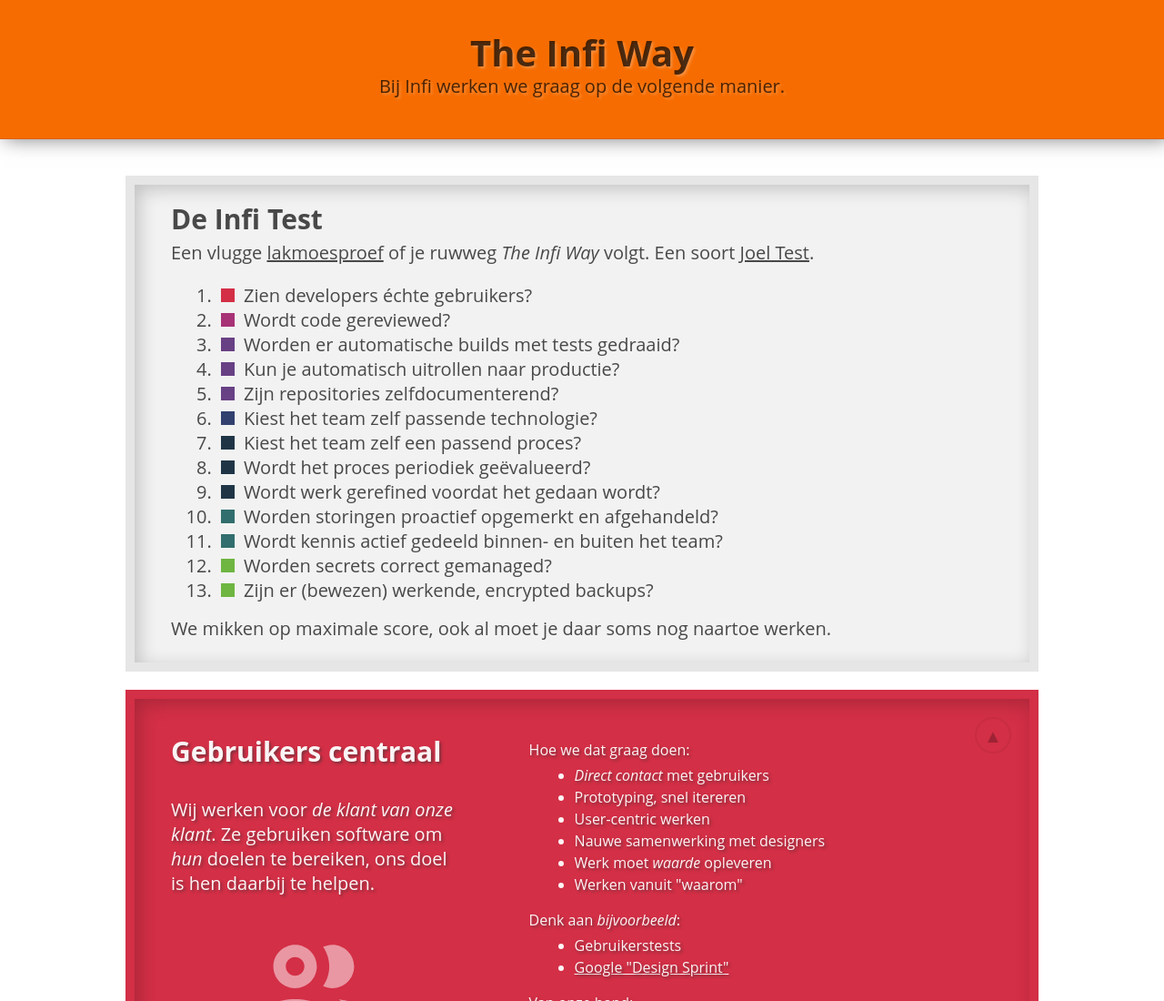
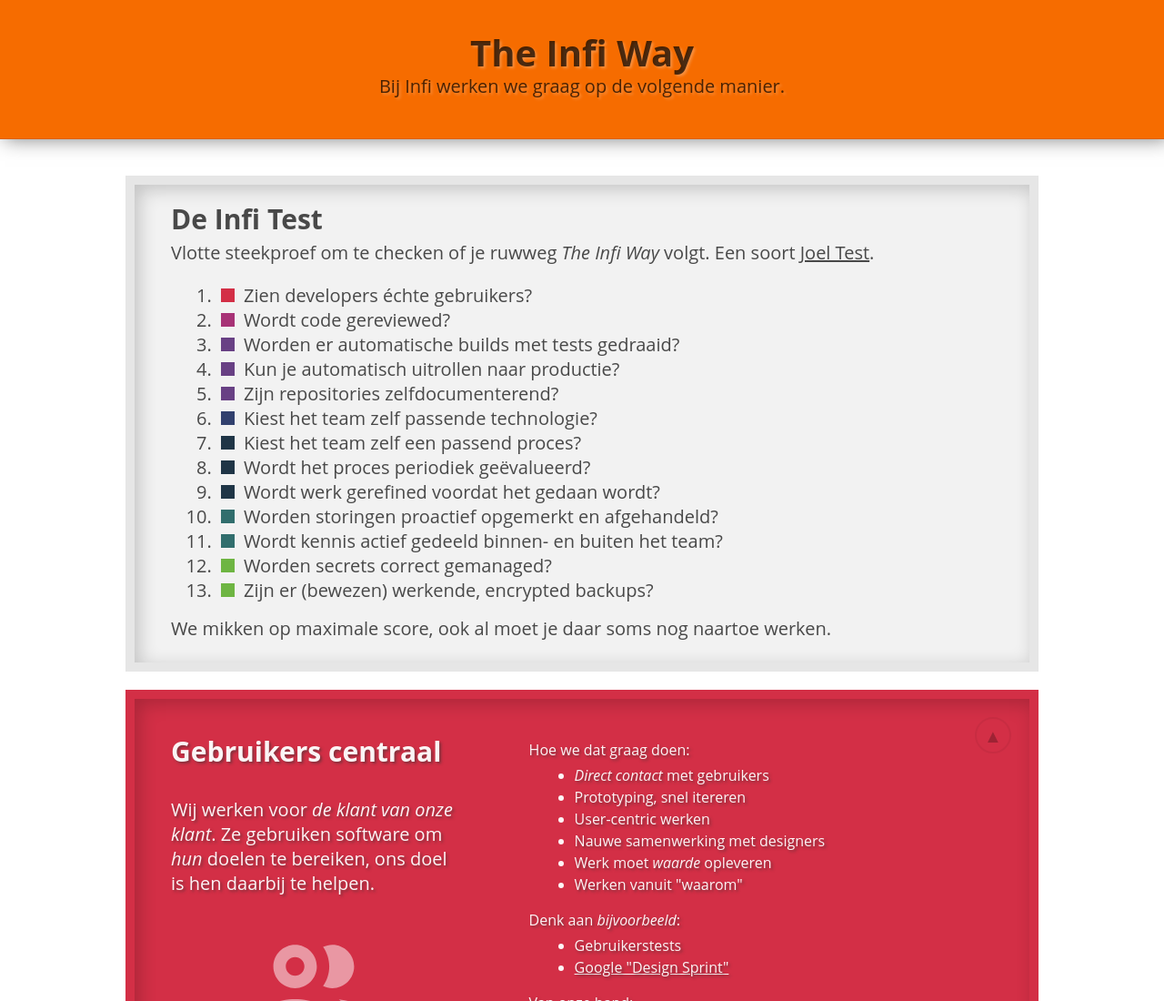
Before and after one commit to infi-nl/the-infi-way, a plain HTML site: page docs/index.html in a window 1280 px wide. Shown: the top 1100 px of the page at 91% size. Drawn offline with Linux system fonts and the light colour scheme; a web font is replaced by a local one.

Commit message:
Vervang "lakmoesproef"
Een lakmoesproef is niet "ruwweg" maar geeft juist uitslag. Dus
versimpelen we de boel zodat het beter klopt.

Fixes #21

```diff
--- a/docs/index.html
+++ b/docs/index.html
@@ -277,7 +277,7 @@
             <span class="anchor-hint">#</span>
           </a></h2>
           <p>
-            Een vlugge <a href="https://nl.wikipedia.org/wiki/Lakmoes" target="_blank">lakmoesproef</a> of je ruwweg <em>The Infi Way</em> volgt.
+            Vlotte steekproef om te checken of je ruwweg <em>The Infi Way</em> volgt.
             Een soort <a href="https://www.joelonsoftware.com/2000/08/09/the-joel-test-12-steps-to-better-code/" target="_blank">Joel Test</a>.
           </p>
           <ol>
```
